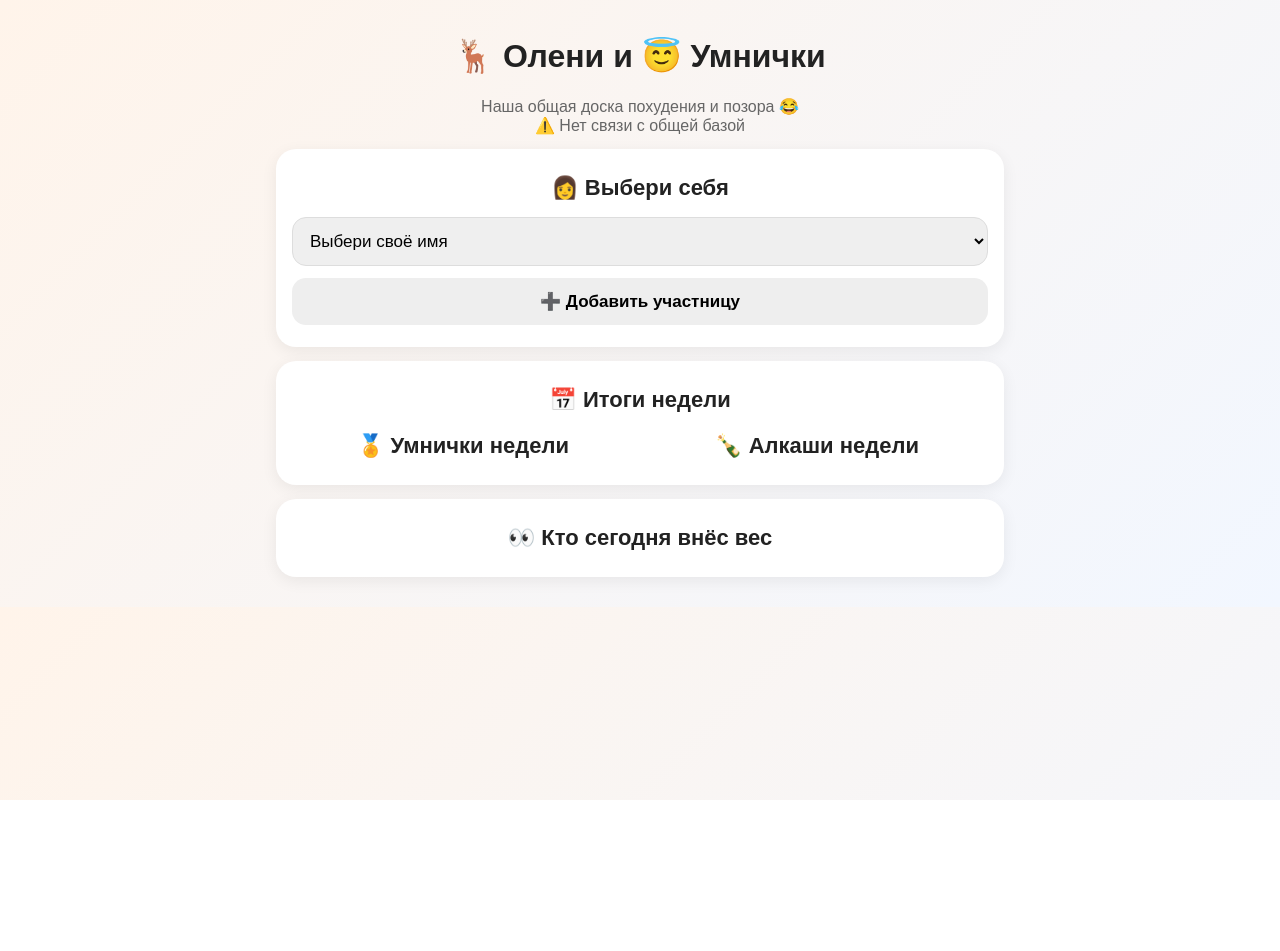
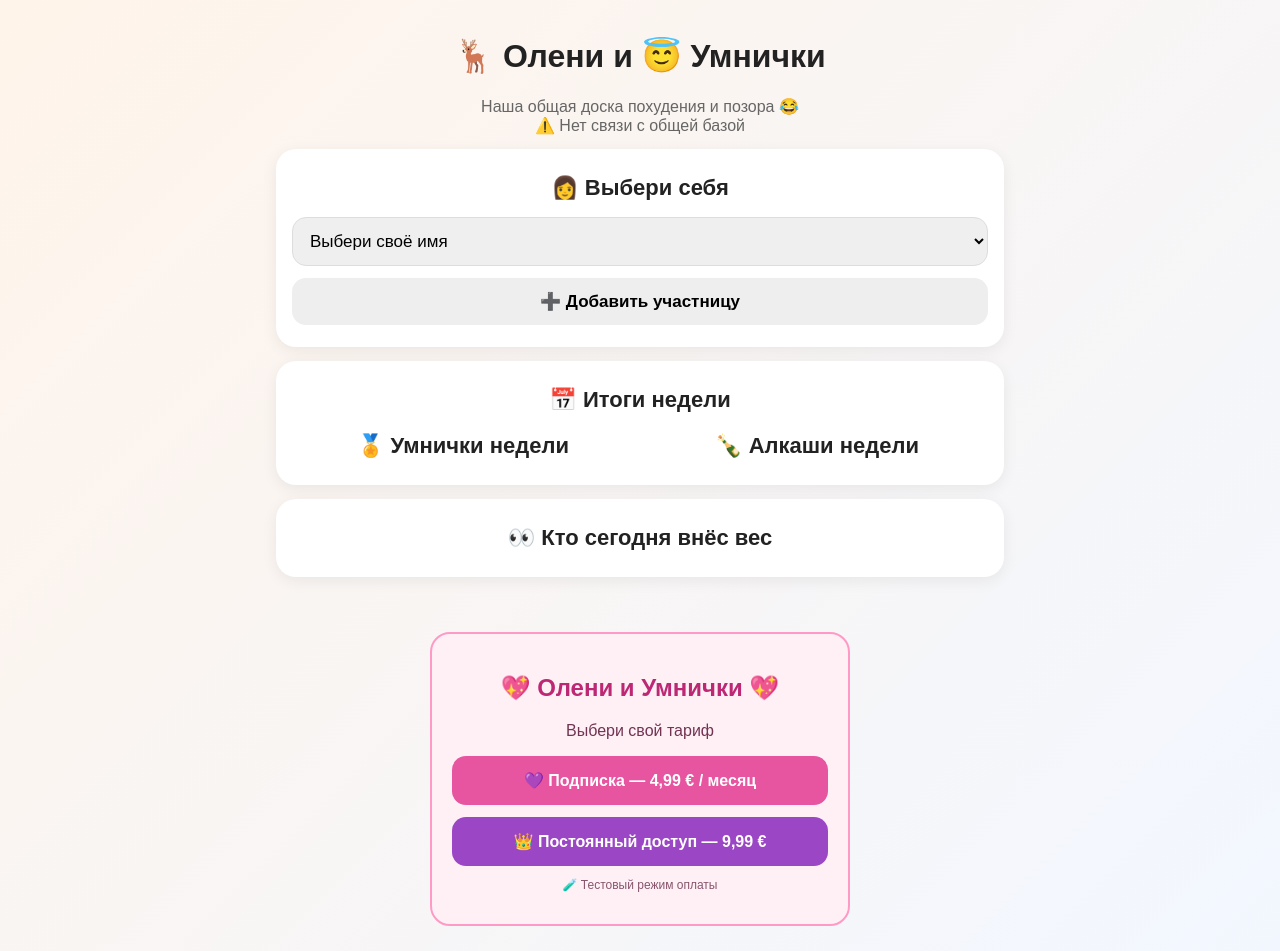
Before and after one commit to nataliyasniguryak28-sys/oleni-umnichki, a plain HTML site: page index.html in a window 1280 px wide. Before the commit the page ends 800 px from the top, so only its background shows below. Drawn offline with Linux system fonts and the light colour scheme; no server answers.

Commit message:
Update index.html

```diff
--- a/index.html
+++ b/index.html
@@ -204,4 +204,26 @@ button{border:0;font-weight:700}
 <script src="app.js?v=3"></script>
 
 </body>
+
+<div style="max-width:420px;margin:25px auto;padding:20px;background:#fff0f6;border:2px solid #ff9ac6;border-radius:20px;text-align:center;">
+  <h2 style="color:#bd2875;">💖 Олени и Умнички 💖</h2>
+  <p style="color:#713452;">Выбери свой тариф</p>
+
+  <a href="https://buy.stripe.com/test_5kQ14p1N1fA57QZe9a77O00"
+     target="_blank" rel="noopener noreferrer"
+     style="display:block;padding:15px;margin:12px 0;background:#e754a0;color:white;border-radius:14px;text-decoration:none;font-weight:bold;">
+    💜 Подписка — 4,99 € / месяц
+  </a>
+
+  <a href="https://buy.stripe.com/test_00wcN7ezNfA5b3b0ik77O01"
+     target="_blank" rel="noopener noreferrer"
+     style="display:block;padding:15px;margin:12px 0;background:#9b46c5;color:white;border-radius:14px;text-decoration:none;font-weight:bold;">
+    👑 Постоянный доступ — 9,99 €
+  </a>
+
+  <p style="font-size:12px;color:#87556c;">
+    🧪 Тестовый режим оплаты
+  </p>
+</div>
+
 </html>
```
